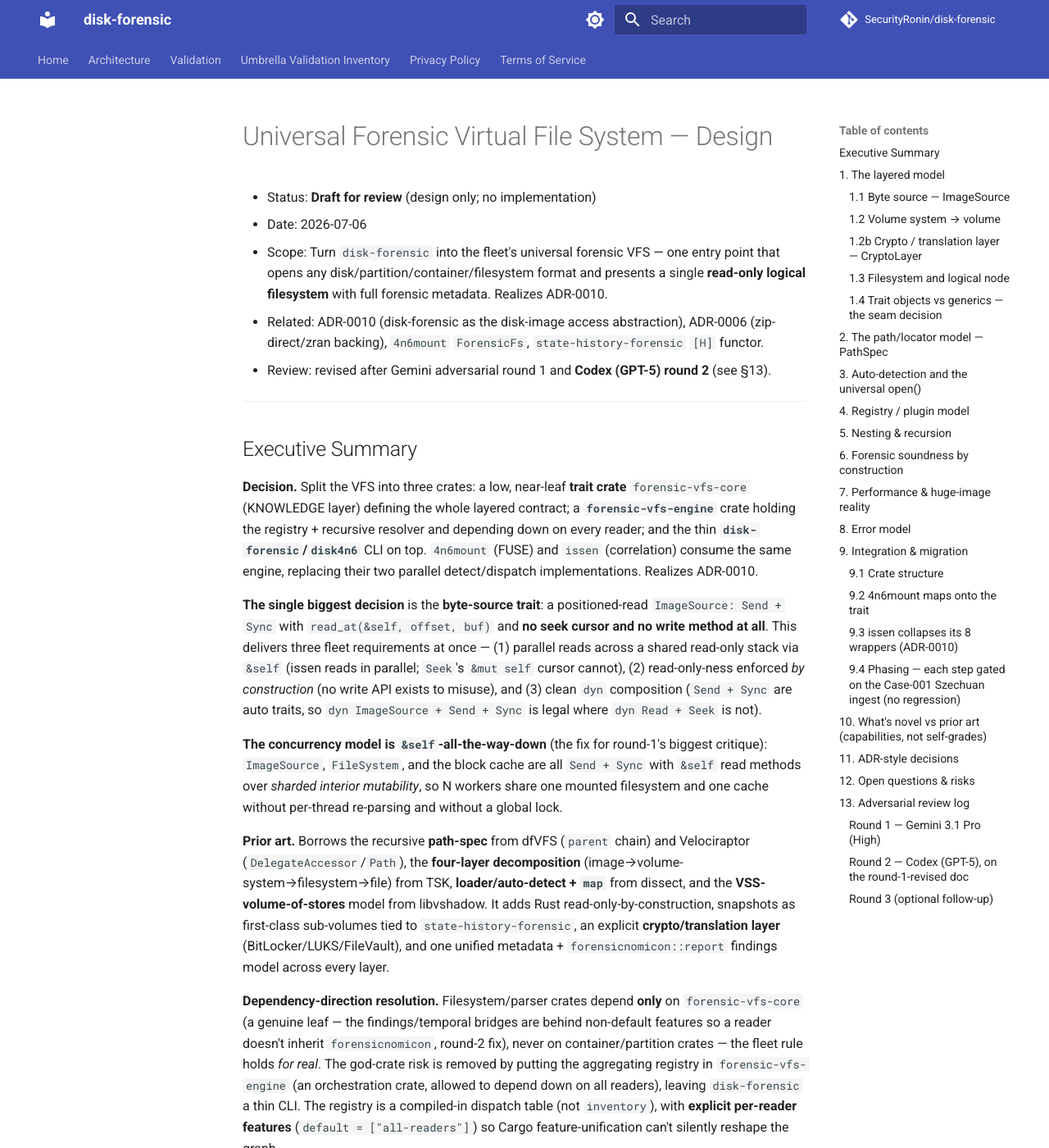
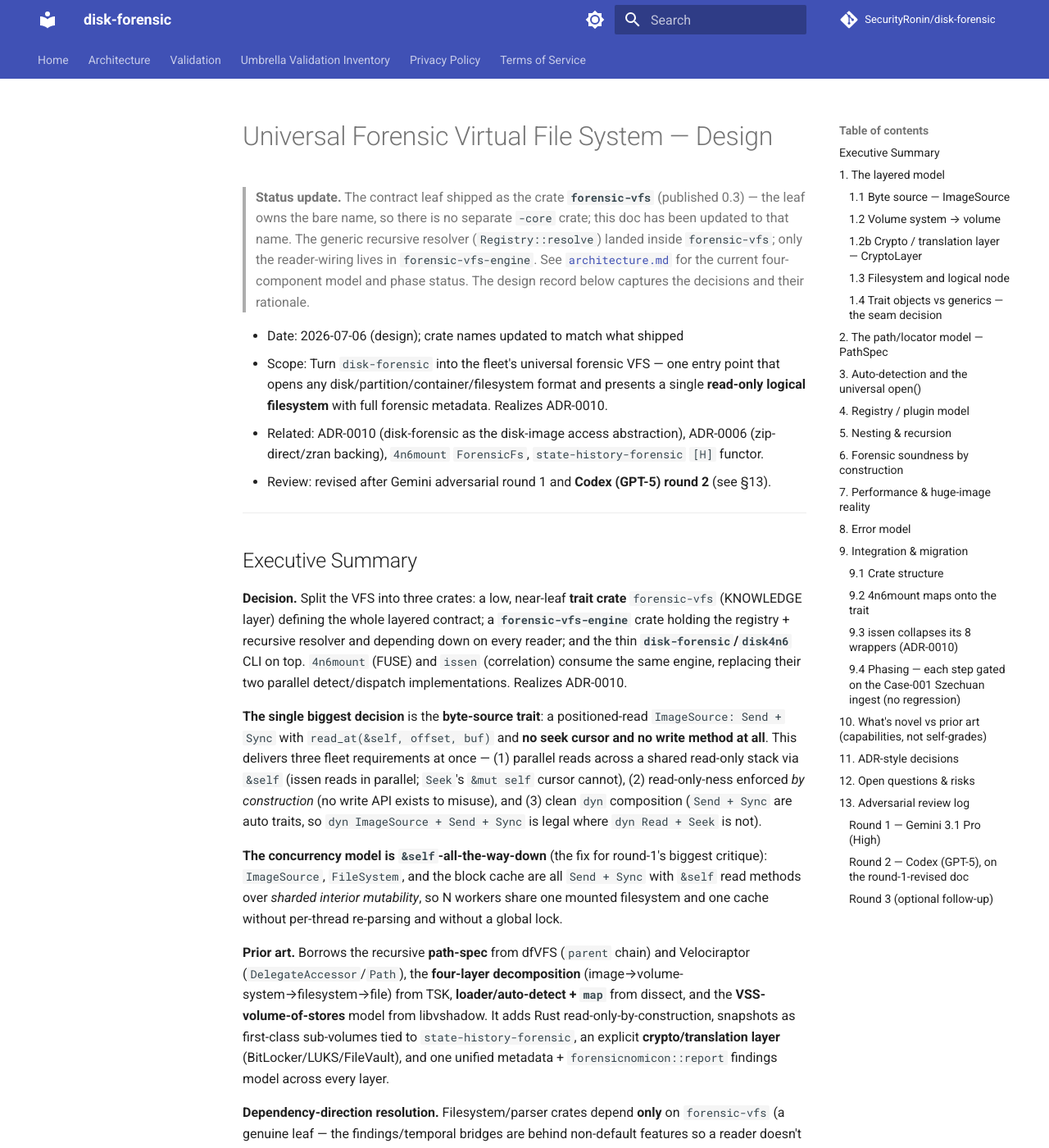
Before and after one commit to SecurityRonin/disk-forensic, an MkDocs documentation site: the page built from docs/design/2026-07-06-universal-forensic-vfs.md, in a window 1280 px wide and 1400 px high. Shown: the whole window at 82% size. Built offline with MkDocs 1.6.1 and Material for MkDocs 9.7.7, drawn with Linux system fonts in a browser that asks for light colours; comment, search, counter and statistics services are not loaded; some of the changed text lies outside the part shown.

Commit message:
docs(design): rename forensic-vfs-core -> forensic-vfs to match shipped crate
The contract leaf shipped as 'forensic-vfs' (0.3, published) with the leaf
owning the bare name; no separate -core crate exists. Add a dated status note
at the top and update the crate name throughout; design decisions/rationale
preserved as the historical record.

Co-Authored-By: Claude Opus 4.8 <noreply@anthropic.com>

````diff
--- a/docs/design/2026-07-06-universal-forensic-vfs.md
+++ b/docs/design/2026-07-06-universal-forensic-vfs.md
@@ -1,7 +1,8 @@
 # Universal Forensic Virtual File System — Design
 
-- Status: **Draft for review** (design only; no implementation)
-- Date: 2026-07-06
+> **Status update.** The contract leaf shipped as the crate **`forensic-vfs`** (published 0.3) — the leaf owns the bare name, so there is no separate `-core` crate; this doc has been updated to that name. The generic recursive resolver (`Registry::resolve`) landed inside `forensic-vfs`; only the reader-wiring lives in `forensic-vfs-engine`. See [`architecture.md`](../architecture.md) for the current four-component model and phase status. The design record below captures the decisions and their rationale.
+
+- Date: 2026-07-06 (design); crate names updated to match what shipped
 - Scope: Turn `disk-forensic` into the fleet's universal forensic VFS — one entry point that opens any disk/partition/container/filesystem format and presents a single **read-only logical filesystem** with full forensic metadata. Realizes ADR-0010.
 - Related: ADR-0010 (disk-forensic as the disk-image access abstraction), ADR-0006 (zip-direct/zran backing), `4n6mount` `ForensicFs`, `state-history-forensic` `[H]` functor.
 - Review: revised after Gemini adversarial round 1 and **Codex (GPT-5) round 2** (see §13).
@@ -10,7 +11,7 @@
 
 ## Executive Summary
 
-**Decision.** Split the VFS into three crates: a low, near-leaf **trait crate** `forensic-vfs-core` (KNOWLEDGE layer) defining the whole layered contract; a **`forensic-vfs-engine`** crate holding the registry + recursive resolver and depending down on every reader; and the thin **`disk-forensic`/`disk4n6`** CLI on top. `4n6mount` (FUSE) and `issen` (correlation) consume the same engine, replacing their two parallel detect/dispatch implementations. Realizes ADR-0010.
+**Decision.** Split the VFS into three crates: a low, near-leaf **trait crate** `forensic-vfs` (KNOWLEDGE layer) defining the whole layered contract; a **`forensic-vfs-engine`** crate holding the registry + recursive resolver and depending down on every reader; and the thin **`disk-forensic`/`disk4n6`** CLI on top. `4n6mount` (FUSE) and `issen` (correlation) consume the same engine, replacing their two parallel detect/dispatch implementations. Realizes ADR-0010.
 
 **The single biggest decision** is the **byte-source trait**: a positioned-read `ImageSource: Send + Sync` with `read_at(&self, offset, buf)` and **no seek cursor and no write method at all**. This delivers three fleet requirements at once — (1) parallel reads across a shared read-only stack via `&self` (issen reads in parallel; `Seek`'s `&mut self` cursor cannot), (2) read-only-ness enforced *by construction* (no write API exists to misuse), and (3) clean `dyn` composition (`Send + Sync` are auto traits, so `dyn ImageSource + Send + Sync` is legal where `dyn Read + Seek` is not).
 
@@ -18,7 +19,7 @@
 
 **Prior art.** Borrows the recursive **path-spec** from dfVFS (`parent` chain) and Velociraptor (`DelegateAccessor`/`Path`), the **four-layer decomposition** (image→volume-system→filesystem→file) from TSK, **loader/auto-detect + `map`** from dissect, and the **VSS-volume-of-stores** model from libvshadow. It adds Rust read-only-by-construction, snapshots as first-class sub-volumes tied to `state-history-forensic`, an explicit **crypto/translation layer** (BitLocker/LUKS/FileVault), and one unified metadata + `forensicnomicon::report` findings model across every layer.
 
-**Dependency-direction resolution.** Filesystem/parser crates depend **only** on `forensic-vfs-core` (a genuine leaf — the findings/temporal bridges are behind non-default features so a reader doesn't inherit `forensicnomicon`, round-2 fix), never on container/partition crates — the fleet rule holds *for real*. The god-crate risk is removed by putting the aggregating registry in `forensic-vfs-engine` (an orchestration crate, allowed to depend down on all readers), leaving `disk-forensic` a thin CLI. The registry is a compiled-in dispatch table (not `inventory`), with **explicit per-reader features** (`default = ["all-readers"]`) so Cargo feature-unification can't silently reshape the graph.
+**Dependency-direction resolution.** Filesystem/parser crates depend **only** on `forensic-vfs` (a genuine leaf — the findings/temporal bridges are behind non-default features so a reader doesn't inherit `forensicnomicon`, round-2 fix), never on container/partition crates — the fleet rule holds *for real*. The god-crate risk is removed by putting the aggregating registry in `forensic-vfs-engine` (an orchestration crate, allowed to depend down on all readers), leaving `disk-forensic` a thin CLI. The registry is a compiled-in dispatch table (not `inventory`), with **explicit per-reader features** (`default = ["all-readers"]`) so Cargo feature-unification can't silently reshape the graph.
 
 **The resolver is a per-node transform *graph*, not a linear stack** (round-2's escalated fix): at each `DynSource` the engine probes container / volume-system / crypto / filesystem interpretations under a bounded policy, because real evidence composes out of order — whole-disk LUKS *before* partitioning, BitLocker *inside* a partition, APFS encryption *inside* the container's volume metadata. A single fixed lane would miss valid evidence or mount the wrong view.
 
@@ -26,10 +27,10 @@
 
 ## 1. The layered model
 
-Six *transform kinds*, each a trait in `forensic-vfs-core`. They are **not a fixed lane** — the resolver (§3) applies them as a graph: every transform consumes an `ImageSource` and yields another `ImageSource` (container decode, crypto decrypt, sub-range) or a terminal `FileSystem`. Order is discovered per node by probing, because crypto/volume/container nest in any order on real evidence.
+Six *transform kinds*, each a trait in `forensic-vfs`. They are **not a fixed lane** — the resolver (§3) applies them as a graph: every transform consumes an `ImageSource` and yields another `ImageSource` (container decode, crypto decrypt, sub-range) or a terminal `FileSystem`. Order is discovered per node by probing, because crypto/volume/container nest in any order on real evidence.
 
 ```
-PathSpec (locator, recursive)         forensic-vfs-core  [KNOWLEDGE]
+PathSpec (locator, recursive)         forensic-vfs  [KNOWLEDGE]
    │ resolves (graph walk, §3)
    ▼
 ImageSource   ── the universal edge: raw addressable bytes ──────────────┐
@@ -97,7 +98,7 @@ pub type DynSource = std::sync::Arc<dyn ImageSource>;
 
 `Arc<dyn ImageSource>` (not `Box`): a child layer keeps a handle to its parent *and* the same parent backs several children (every partition shares the disk source; every VSS store shares the base volume). `Arc` gives shared ownership with `Send + Sync`; `read_at(&self)` means no cursor lock on the hot path. **Object-safety holds** — no generic methods, no `Self`-by-value, receiver is `&self`; `dyn ImageSource + Send + Sync` compiles (`Send`/`Sync` are auto traits).
 
-**Bridging the existing `Read + Seek` world.** Fleet readers today expose `Read + Seek` (ewf/vmdk/…); 4n6mount's FS crates consume `Read + Seek`. Adapters in `forensic-vfs-core`:
+**Bridging the existing `Read + Seek` world.** Fleet readers today expose `Read + Seek` (ewf/vmdk/…); 4n6mount's FS crates consume `Read + Seek`. Adapters in `forensic-vfs`:
 
 ```rust
 /// Wrap a raw FILE as an ImageSource using positioned OS reads (pread /
@@ -174,7 +175,7 @@ Credentials are **not** stored in the `PathSpec` (round-1 fix, §2); they are su
 
 ### 1.3 Filesystem and logical node
 
-The filesystem navigation surface is the **existing `4n6mount::ForensicFs`**, relocated into `forensic-vfs-core` (§9), **made `Sync` with `&self` reads over interior mutability** (round-1 fix — the original `&mut self` forced one-handle-per-worker and per-thread MFT re-parsing), and given iterator-based directory/extent access (round-1 fix — eager `Vec` returns OOM on huge dirs / fragmented files).
+The filesystem navigation surface is the **existing `4n6mount::ForensicFs`**, relocated into `forensic-vfs` (§9), **made `Sync` with `&self` reads over interior mutability** (round-1 fix — the original `&mut self` forced one-handle-per-worker and per-thread MFT re-parsing), and given iterator-based directory/extent access (round-1 fix — eager `Vec` returns OOM on huge dirs / fragmented files).
 
 ```rust
 /// One mounted, read-only filesystem. Inode-addressed; `&self` reads share one
@@ -403,7 +404,7 @@ This lets crypto sit before *or* after the volume system (whole-disk LUKS vs Bit
 **Decision: a compiled-in dispatch table in `forensic-vfs-engine`, not `inventory`.** Batteries-included (CLAUDE.md): every capability compiled into one static binary; the dependency graph must be auditable (`cargo deny`, no hidden global constructors). `inventory`/`linkme` register via link-time ctors — invisible, order-nondeterministic, awkward under `--all-features`. A plain table is explicit, greppable, deterministic. **The registry lives in `forensic-vfs-engine`, not `disk-forensic`** (round-1 fix — keeps `disk-forensic` a thin CLI and lets any tool/test use the engine without a circular dep through the binary crate).
 
 ```rust
-// forensic-vfs-core — contracts a plugin implements (leaf, no reader deps):
+// forensic-vfs — contracts a plugin implements (leaf, no reader deps):
 pub trait ContainerDecoder: Send + Sync {
     fn format(&self) -> ContainerFormat;
     fn probe(&self, w: &SniffWindow) -> Confidence;
@@ -439,9 +440,9 @@ pub fn default_registry() -> Registry {
 ```
 
 **Dependency-direction resolution (the fleet-rule tension), no fig leaf.**
-- `forensic-vfs-core` is a **true leaf** (round-2 fix — it must not force `forensicnomicon` onto every reader). The core crate defines **only** the primitive traits/types (`ImageSource`, `FileSystem`, `FileId`, `FsMeta`, `PathSpec`, `VfsError`, bounds helpers) and depends on **nothing but `thiserror` + optional `serde`**. The two bridges are **non-default features**: `findings` (pulls `forensicnomicon::report`, adds the `findings()`/`Finding` surface) and `history` (pulls `state-history-forensic`, adds `EpochTag`/`TemporalCohort`). A filesystem reader implements the base traits with neither feature; the engine turns both on. No cycle is possible (arrows point only down) *and* no reader inherits the report/serde/json feature choices it didn't ask for (Cargo feature-unification containment).
+- `forensic-vfs` is a **true leaf** (round-2 fix — it must not force `forensicnomicon` onto every reader). The core crate defines **only** the primitive traits/types (`ImageSource`, `FileSystem`, `FileId`, `FsMeta`, `PathSpec`, `VfsError`, bounds helpers) and depends on **nothing but `thiserror` + optional `serde`**. The two bridges are **non-default features**: `findings` (pulls `forensicnomicon::report`, adds the `findings()`/`Finding` surface) and `history` (pulls `state-history-forensic`, adds `EpochTag`/`TemporalCohort`). A filesystem reader implements the base traits with neither feature; the engine turns both on. No cycle is possible (arrows point only down) *and* no reader inherits the report/serde/json feature choices it didn't ask for (Cargo feature-unification containment).
 - **Engine features are explicit** (round-2 fix): `forensic-vfs-engine` declares `default = ["all-readers"]` plus per-reader `reader-ntfs`, `reader-ewf`, … CI tests `--no-default-features`, each `reader-*` alone, and `all-readers`, so enabling the engine can't silently flip a reader's own defaults.
-- **Reader/analyzer crates** implement the `forensic-vfs-core` traits and depend **only down** on it. NTFS still never imports EWF — it implements `FileSystemProbe`/`FileSystem` over an `Arc<dyn ImageSource>`. The rule holds because the *wiring* lives in the engine, not the FS crate; and a FS crate can be unit-tested against `forensic-vfs-core` alone (no engine, no god-crate).
+- **Reader/analyzer crates** implement the `forensic-vfs` traits and depend **only down** on it. NTFS still never imports EWF — it implements `FileSystemProbe`/`FileSystem` over an `Arc<dyn ImageSource>`. The rule holds because the *wiring* lives in the engine, not the FS crate; and a FS crate can be unit-tested against `forensic-vfs` alone (no engine, no god-crate).
 - **`forensic-vfs-engine`** is the orchestration aggregator (issen's role, scoped to disk access): the one crate depending down on all readers. **`disk-forensic`/`disk4n6`** is a thin CLI over the engine. This removes round-1's "god-crate / circular-test-dep" objection.
 
 **In-tree vs shim.** Prefer each reader ship its own trait impl behind a `vfs` feature (so `ntfs-forensic` hands back a ready `Arc<dyn FileSystem>`); until then the shim lives in `forensic-vfs-engine`.
@@ -500,8 +501,8 @@ pub enum VfsError {
 
 - **Fail-loud bootstrap vs degrade-per-node** (§3): base/decode failure is loud; only a *genuinely unrecognized* per-node source degrades to `Unknown` (typed, bytes attached).
 - **Show the unrecognized value.** Every `Unrecognized`/`Decode` carries the actual bytes (hex) + offset + layer.
-- **Bounded readers.** All integer/offset/length reads go through `forensic-vfs-core` bounds-checked helpers (out-of-range ⇒ `OutOfRange`, never panic). Length/count fields range-checked before allocation; per-image allocation capped.
-- **No `unwrap`/`expect`/`panic!` in production**; `unsafe_code = forbid` in `forensic-vfs-core`/`forensic-vfs-engine`/`disk-forensic` (readers that mmap keep bounded `deny` + per-site allow).
+- **Bounded readers.** All integer/offset/length reads go through `forensic-vfs` bounds-checked helpers (out-of-range ⇒ `OutOfRange`, never panic). Length/count fields range-checked before allocation; per-image allocation capped.
+- **No `unwrap`/`expect`/`panic!` in production**; `unsafe_code = forbid` in `forensic-vfs`/`forensic-vfs-engine`/`disk-forensic` (readers that mmap keep bounded `deny` + per-site allow).
 
 ---
 
@@ -509,7 +510,7 @@ pub enum VfsError {
 
 ### 9.1 Crate structure
 
-- **New leaf `forensic-vfs-core`** (repo `forensic-vfs`, KNOWLEDGE). Traits + types + adapters (`ImageSource`, `SourceView`, `SourceId`, `FileSource`, `SeekPoolSource`, `SubRange`, `SourceCursor`, `VolumeSystem`, `CryptoLayer`, `FileSystem`, `FileId`, `FsMeta`, `PathSpec`, `Registry` traits, `ProbeReader`, `VfsError`, bounds-checked read helpers). Base deps: **`thiserror` + optional `serde` only**; `findings` feature → `forensicnomicon`, `history` feature → `state-history-forensic` (round-2 fix — a reader depends on none of these). **This is ADR-0010's "sector-source trait moved down."** `4n6mount::ForensicFs` relocates here (renamed `FileSystem`, `&self`/`Sync`, `FileId`, upgraded metadata); 4n6mount re-exports for a transition window.
+- **Leaf crate `forensic-vfs`** (KNOWLEDGE). Traits + types + adapters (`ImageSource`, `SourceView`, `SourceId`, `FileSource`, `SeekPoolSource`, `SubRange`, `SourceCursor`, `VolumeSystem`, `CryptoLayer`, `FileSystem`, `FileId`, `FsMeta`, `PathSpec`, `Registry` traits, `ProbeReader`, `VfsError`, bounds-checked read helpers). Base deps: **`thiserror` + optional `serde` only**; `findings` feature → `forensicnomicon`, `history` feature → `state-history-forensic` (round-2 fix — a reader depends on none of these). **This is ADR-0010's "sector-source trait moved down."** `4n6mount::ForensicFs` relocates here (renamed `FileSystem`, `&self`/`Sync`, `FileId`, upgraded metadata); 4n6mount re-exports for a transition window.
 - **New `forensic-vfs-engine`** (ORCHESTRATION). `Vfs`, `default_registry()`, the resolver + shims + concurrent cache. Depends down on every reader crate. This is the god-crate-avoidance split.
 - **`disk-forensic`/`disk4n6`** becomes a thin CLI over `forensic-vfs-engine` (report rendering: text/JSON/DFXML/HTML). Its current partition/report code moves behind `VolumeSystem`/`Finding` producers. Not a `-core`/`-forensic` split (it is a binary/aggregator, not a single-format reader).
 - **Reader crates** add trait impls behind a `vfs` feature incrementally; shim in the engine until then.
@@ -527,7 +528,7 @@ pub enum VfsError {
 
 ### 9.4 Phasing — each step gated on the Case-001 Szechuan ingest (no regression)
 
-1. **Extract `forensic-vfs-core`.** `ImageSource`+adapters+`PathSpec`+relocate `ForensicFs`→`FileSystem` (`&self`). Non-breaking re-exports. *Gate: fleet compiles; 4n6mount tests green.*
+1. **Extract `forensic-vfs`.** `ImageSource`+adapters+`PathSpec`+relocate `ForensicFs`→`FileSystem` (`&self`). Non-breaking re-exports. *Gate: fleet compiles; 4n6mount tests green.*
 2. **`forensic-vfs-engine`.** `Vfs::open` + registry over existing containers/schemes; add per-partition FS mounting (reuse 4n6mount FS impls). *Gate: engine opens all four Case-001 legs; inventory matches baseline.*
 3. **One issen provider.** Replace the 8 wrappers. *Gate: `issen ingest DC01.E01 DESKTOP.E01` identical event counts + artifacts to baseline.*
 4. **4n6mount onto the engine.** Swap `detect`/`build_filesystem`. *Gate: mount + read + deleted-list parity on E01 legs.*
@@ -556,7 +557,7 @@ Distinct capabilities here:
 - **D2** — `dyn` at composition seams, generics inside crates.
 - **D3** — `PathSpec` is a `#[non_exhaustive]` enum chain; identity via `Hash/Eq`, human form percent-encoded; **credentials out-of-band**.
 - **D4** — Compiled-in `Registry` table (not `inventory`), living in `forensic-vfs-engine`.
-- **D5** — `forensic-vfs-core` is a new KNOWLEDGE leaf; `4n6mount::ForensicFs` relocates into it as `FileSystem` (`&self`/`Sync`).
+- **D5** — `forensic-vfs` is a new KNOWLEDGE leaf; `4n6mount::ForensicFs` relocates into it as `FileSystem` (`&self`/`Sync`).
 - **D6** — Engine (`forensic-vfs-engine`) aggregates; `disk-forensic` is a thin CLI; readers depend only on the leaf. Preserves PARSER-never-imports-CONTAINER *and* avoids a god-crate.
 - **D7** — Snapshots are `VolumeSystem` volumes with `EpochTag`; FDE is a distinct `CryptoLayer`.
 - **D8** — 4n6mount's `rw/` is a CoW layer above the VFS, never write-through.
@@ -564,7 +565,7 @@ Distinct capabilities here:
 - **D10** — Ambiguous `Yes`/`Yes` sniff is a hard error by default; `RawStream` only for genuinely-unrecognized nodes.
 - **D11** — The resolver is a **per-node transform graph**, not a fixed layer lane; crypto/volume/container compose in any order (round-2).
 - **D12** — Node identity is a filesystem-specific `FileId` (NTFS ref+seq / ext inode+gen / APFS oid+xid / FAT dir-entry / ISO extent), not a bare `u64`; `PathSpec` has a lossless canonical URI *and* a lossy human `Display` (round-2).
-- **D13** — `forensic-vfs-core` is a **true leaf**; `forensicnomicon`/`state-history-forensic` are `findings`/`history` non-default features; the engine has explicit per-reader features. Bulk enumerations stream or take an explicit cap (round-2).
+- **D13** — `forensic-vfs` is a **true leaf**; `forensicnomicon`/`state-history-forensic` are `findings`/`history` non-default features; the engine has explicit per-reader features. Bulk enumerations stream or take an explicit cap (round-2).
 
 ---
 
@@ -576,7 +577,7 @@ Distinct capabilities here:
 - **`CredentialSource` UX.** Supplying BitLocker/LUKS keys at resolve time (not in the spec) means the caller must re-supply on every re-open of a serialized `PathSpec`; the provider abstraction must make that ergonomic (keyring/prompt/file) without ever persisting the key beside the spec.
 - **Crypto correctness is Tier-1-only.** BitLocker/LUKS/FileVault must validate against an independent oracle (dislocker / cryptsetup / `hdiutil`) on real encrypted volumes — never a self-encoded round-trip (LZNT1-trap rule). Use audited RustCrypto primitives; refuse (loud) rather than fabricate on an unsupported cipher.
 - **UDF / hybrid optical & multi-view volumes.** ISO+UDF hybrids and El-Torito nested FAT don't fit "one volume system → one FS"; a volume may need to yield *multiple* filesystem views of the same bytes. Deferred, flagged.
-- **`forensic-vfs-core` API churn.** As the leaf every reader depends on, expect several `#[non_exhaustive]` minor bumps before it settles; publish only when the Case-001 gate passes.
+- **`forensic-vfs` API churn.** As the leaf every reader depends on, expect several `#[non_exhaustive]` minor bumps before it settles; publish only when the Case-001 gate passes.
 - **Registry ordering vs ambiguity.** Documented detection order + the hard-error-on-tie default is safe; `auto_pick` batch mode must log every ambiguous pick.
 - **Graph-resolver explosion.** Running all four prober kinds at every node with lazy nested resolution is more work than a fixed lane; the `Budget` caps + confidence-ordered short-circuit must bound it, and mount-time vs resolve-time laziness (don't mount every partition eagerly) must be measured on a 130-partition GPT.
 - **Lock-order & Sync-FS reality.** The lock-order contract + owned streams prevent deadlock *by contract*, but each FS reader must honor it; a `loom`/stress test of concurrent walk-while-read per FS is required before claiming it holds.
@@ -620,7 +621,7 @@ Codex became available and ran as the requested reviewer, tasked to find what ro
 | 2 | `&self`+`Sync` FS lets `DirIter`/`ExtentIter` hold shard guards across `next()`; caller then locks another shard → deadlock. | **Accepted.** Lock-order contract added: streams hold **no lock across `next()`**; documented global lock order (§1.3). |
 | 3 | `Box<dyn Iterator + Send + '_>` borrowing `&self` isn't spawn-friendly and forbids non-Send guards. | **Accepted.** Replaced with **owned `DirStream`/`ExtentStream`/`NodeStream`** holding `Arc<dyn FileSystem>` + a `'static` cursor (§1.3). |
 | 4 | Cache coherence across derived sources (SubRange/decrypted/VSS) undefined; `SourceView` pins blocks invisibly. | **Accepted.** `SourceId` + parent lineage; base-source cache keys; pinned bytes budgeted separately from resident (§1.1). |
-| 5 | `forensic-vfs-core` depending on `forensicnomicon` makes it a policy crate, leaking report/serde into every reader. | **Accepted.** Core is a **true leaf**; `findings`/`history` are non-default features (§4, §9.1, D13). |
+| 5 | `forensic-vfs` depending on `forensicnomicon` makes it a policy crate, leaking report/serde into every reader. | **Accepted.** Core is a **true leaf**; `findings`/`history` are non-default features (§4, §9.1, D13). |
 | 6 | Batteries-included registry vs per-reader `vfs` features → Cargo feature-unification hazard. | **Accepted.** Explicit engine features (`default=["all-readers"]`, per-reader `reader-*`) + CI matrix (§4). |
 | 7 | `Inode{ino,seq}` only fits NTFS; ext/APFS/FAT/ISO need their own identity; snapshot id must be in the address. | **Accepted.** `FileId` enum with FS-specific variants; snapshot ancestor scopes the address domain (§1.3, §2, D12). |
 | 8 | Percent-encoded `Display` underspecified → can't round-trip. | **Accepted.** Two forms: lossless canonical URI (percent-encode `/` and `%` too, round-trip test) + lossy human `Display` (§2, D12). |
````
